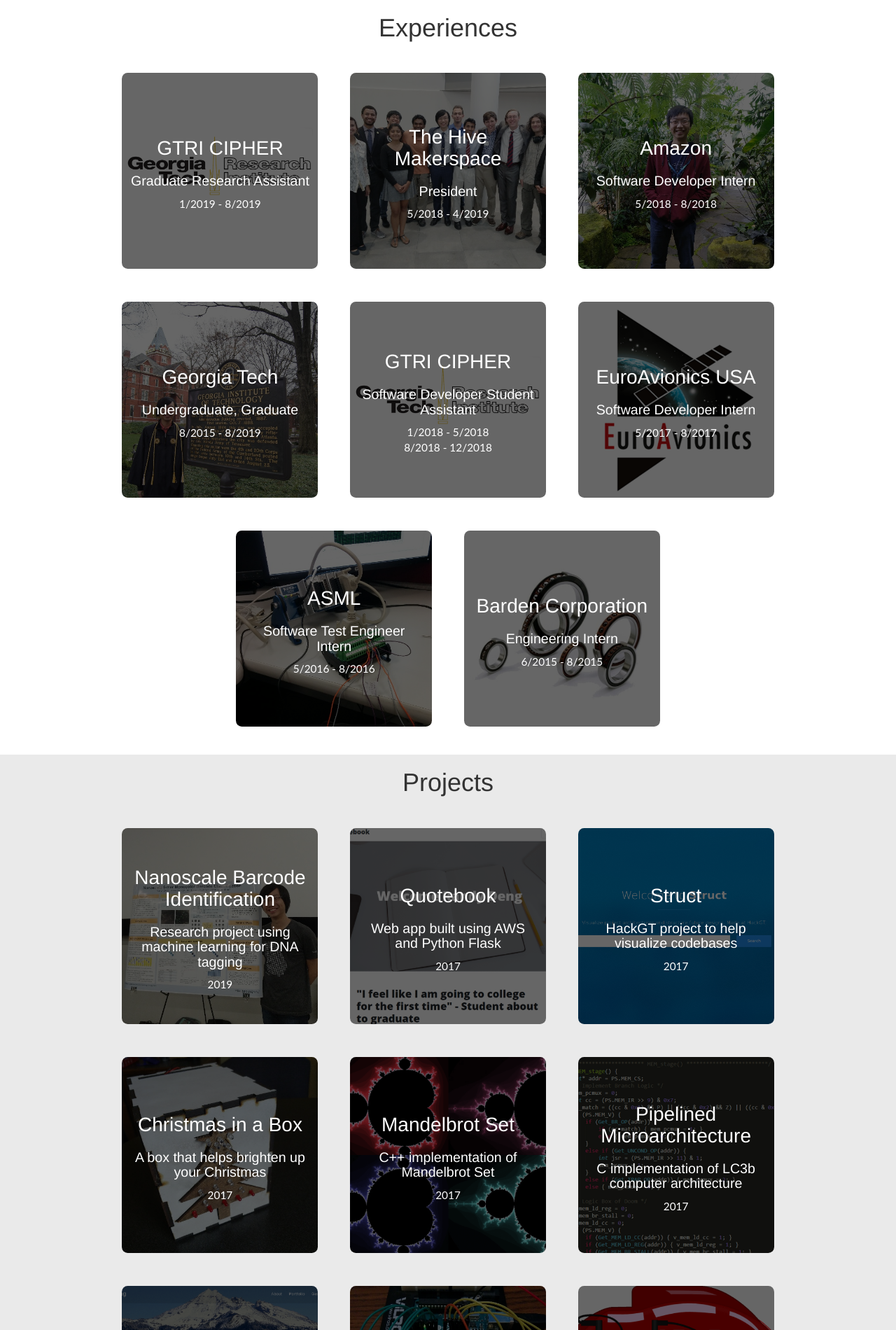
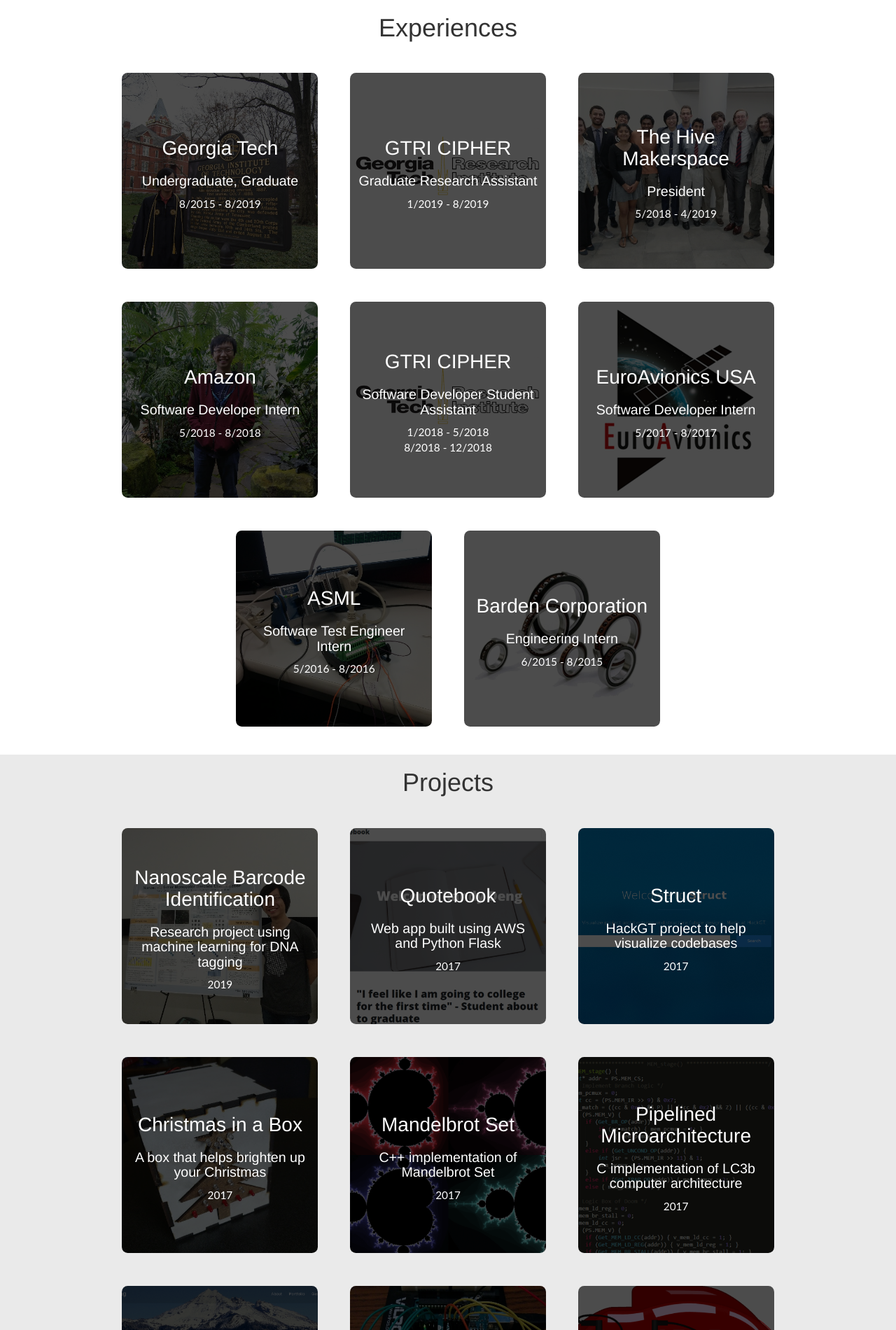
Before and after one commit to RandyDeng/RandyDeng.github.io, a Jekyll site: the page built from portfolio.html, in a window 1280 px wide. Shown: the part 381-2281 px from the top of the page at 70% size. Built offline with Jekyll 4.4.1, drawn with Linux system fonts in a browser that asks for light colours.

Commit message:
Changed order of experiences and decreased brightness

```diff
--- a/_data/experiences.yml
+++ b/_data/experiences.yml
@@ -1,3 +1,9 @@
+- name: Georgia Tech
+  position: Undergraduate, Graduate
+  date: 8/2015 - 8/2019
+  image: assets/images/experiences/gt.jpg
+  link:
+
 - name: GTRI CIPHER
   position: Graduate Research Assistant
   date: 1/2019 - 8/2019
@@ -14,12 +20,6 @@
   position: Software Developer Intern
   date: 5/2018 - 8/2018
   image: assets/images/experiences/amazon.jpg
-  link:
-
-- name: Georgia Tech
-  position: Undergraduate, Graduate
-  date: 8/2015 - 8/2019
-  image: assets/images/experiences/gt.jpg
   link:
 
 - name: GTRI CIPHER
--- a/assets/css/portfolio.css
+++ b/assets/css/portfolio.css
@@ -24,7 +24,7 @@
     height: 20em;
     width: 20em;
     border-radius: 3%;
-    filter: brightness(40%)
+    filter: brightness(30%)
 }
 
 .portfolio .portfolio-item .portfolio-img {
```
Also changed, not shown: assets/css/portfolio.min.css.
